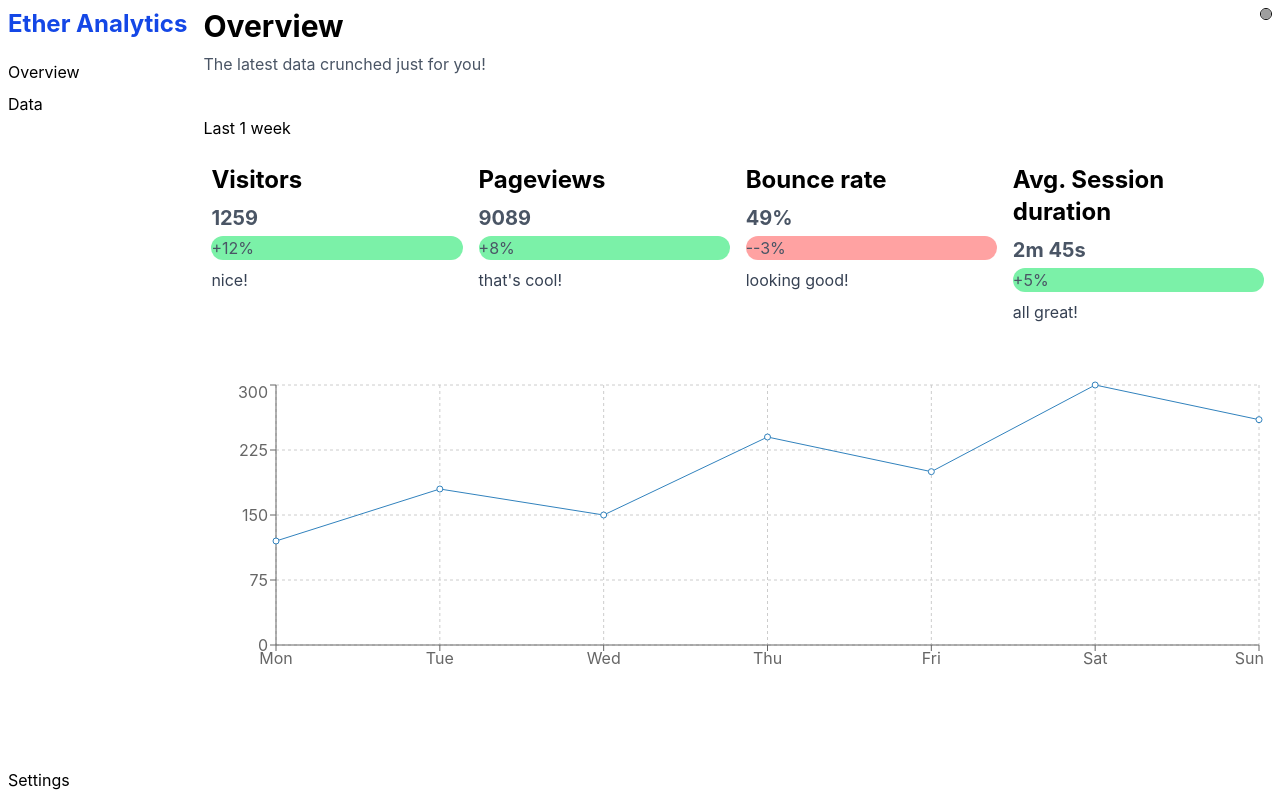
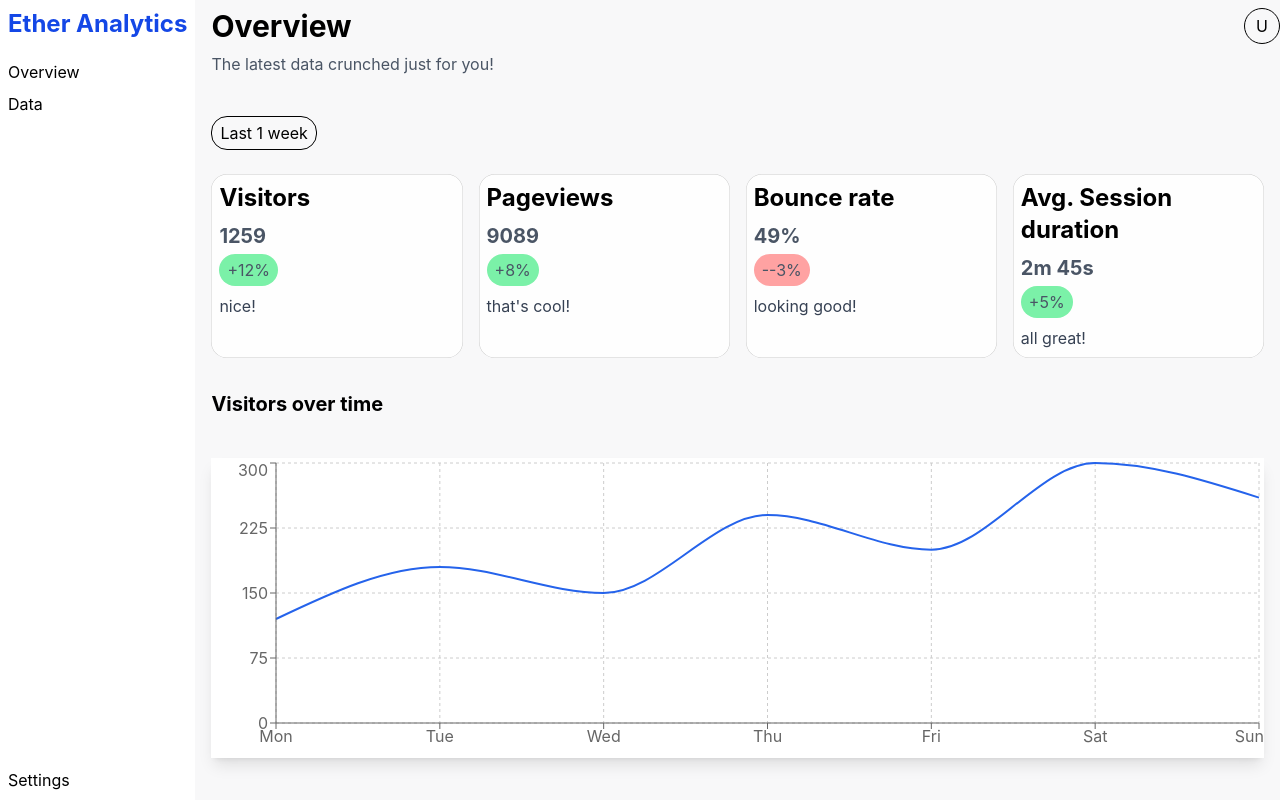
Before and after one commit to BlueOceanVale/ether-analytics, a React (Vite) app: page / in a window 1280 px wide. Built offline with nearby package versions, Linux system fonts and the light colour scheme; grey boxes are pictures that could not be loaded.

Commit message:
feat: make visual improvements for the dashboard

```diff
--- a/package.json
+++ b/package.json
@@ -26,6 +26,7 @@
     "eslint-plugin-react-hooks": "^7.1.1",
     "eslint-plugin-react-refresh": "^0.5.7",
     "globals": "^17.13.0",
+    "prettier": "3.10.1",
     "typescript": "~6.0.3",
     "typescript-eslint": "^8.72.1",
     "vite": "^8.3.6"
--- a/src/components/layout/Header.tsx
+++ b/src/components/layout/Header.tsx
@@ -1,14 +1,16 @@
 export default function Header() {
     return (
-        <nav className="flex flex-row p-2 w-full">
+        <header className="flex ml-2 flex-row p-2 w-full">
             <div>
                 <h1 className="font-bold text-3xl mb-2">Overview</h1>
                 <p className="text-gray-600 mb-10">The latest data crunched just for you!</p>
-                <button>Last 1 week</button>
+                <button className="border px-2 py-1 rounded-2xl">Last 1 week</button>
             </div>
             <div className="flex flex-1">
-                <img src="someimg" className="h-3 w-3 ml-auto border rounded-full" />
+                <div className="h-9 w-9 ml-auto border flex items-center justify-center rounded-full">
+                    U
+                </div>
             </div>
-        </nav>
+        </header>
     )
 }
--- a/src/components/ui/MetricCard.tsx
+++ b/src/components/ui/MetricCard.tsx
@@ -7,10 +7,10 @@ type CardProps = {
 
 export default function Card({title, value, change, description}: CardProps) {
     return (
-        <div>
+        <div className="shadow-[inset_0_0_0_0.5px_#ccc] rounded-2xl p-2 shadow bg-white/85">
             <h2 className="text-2xl font-bold mb-2">{title}</h2>
             <p className="font-bold text-xl text-gray-600 mb-1">{value}</p>
-            <p className={`text-gray-600 rounded-2xl mb-2 ${change < 0 ? "bg-red-300" : "bg-green-300"}`}>
+            <p className={`text-gray-600 rounded-2xl mb-2 inline-block px-2 py-1  ${change < 0 ? "bg-red-300" : "bg-green-300"}`}>
             {change < 0 ? "-" : "+"}{change}%
             </p>
             <p className="text-gray-700">{description}</p>
--- a/src/components/ui/VisitorChart.tsx
+++ b/src/components/ui/VisitorChart.tsx
@@ -11,15 +11,27 @@ import {
 
 export default function VisitorChart() {
     return (
-        <ResponsiveContainer width="100%" height={300} className="mt-10">
+        <div>
+            <h3 className="font-bold mt-4 text-xl">
+                Visitors over time
+            </h3>
+            <ResponsiveContainer width="100%" height={300} className="mt-10 bg-white shadow-lg shadow-[0_0_5px_#bfdbfe] relative z-10">
                 <LineChart data={visitorData}>
                     <CartesianGrid strokeDasharray="3 3" />
                     <XAxis dataKey="day"/>
                     <YAxis />
                     <Tooltip />
-                <Line dataKey="visitors"/>
+                    <Line
+    type="monotone"
+    dataKey="visitors"
+    stroke="#2563eb"
+    strokeWidth={2}
+    dot={false}
+    activeDot={{ r: 5 }}
+/>
                 </LineChart>
 
             </ResponsiveContainer>
+        </div>
     )
 }
--- a/src/pages/Dashboard.tsx
+++ b/src/pages/Dashboard.tsx
@@ -6,10 +6,10 @@ import VisitorChart from "../components/ui/VisitorChart.tsx";
 
 export default function Dashboard() {
     return (
-        <main className="flex min-h-screen">
+        <main className="flex min-h-screen ">
             <Sidebar />
 
-            <div className="min-w-0 flex-1">
+            <div className="min-w-0 flex-1 bg-gray-100/60">
                 <Header />
 
                 <section className="grid grid-cols-1 gap-4 p-4 sm:grid-cols-2 xl:grid-cols-4">
```
Also changed, not shown: 1 other file (tests, documents, lock files or other folders). Lines whose indentation alone changed are shown as unchanged.
